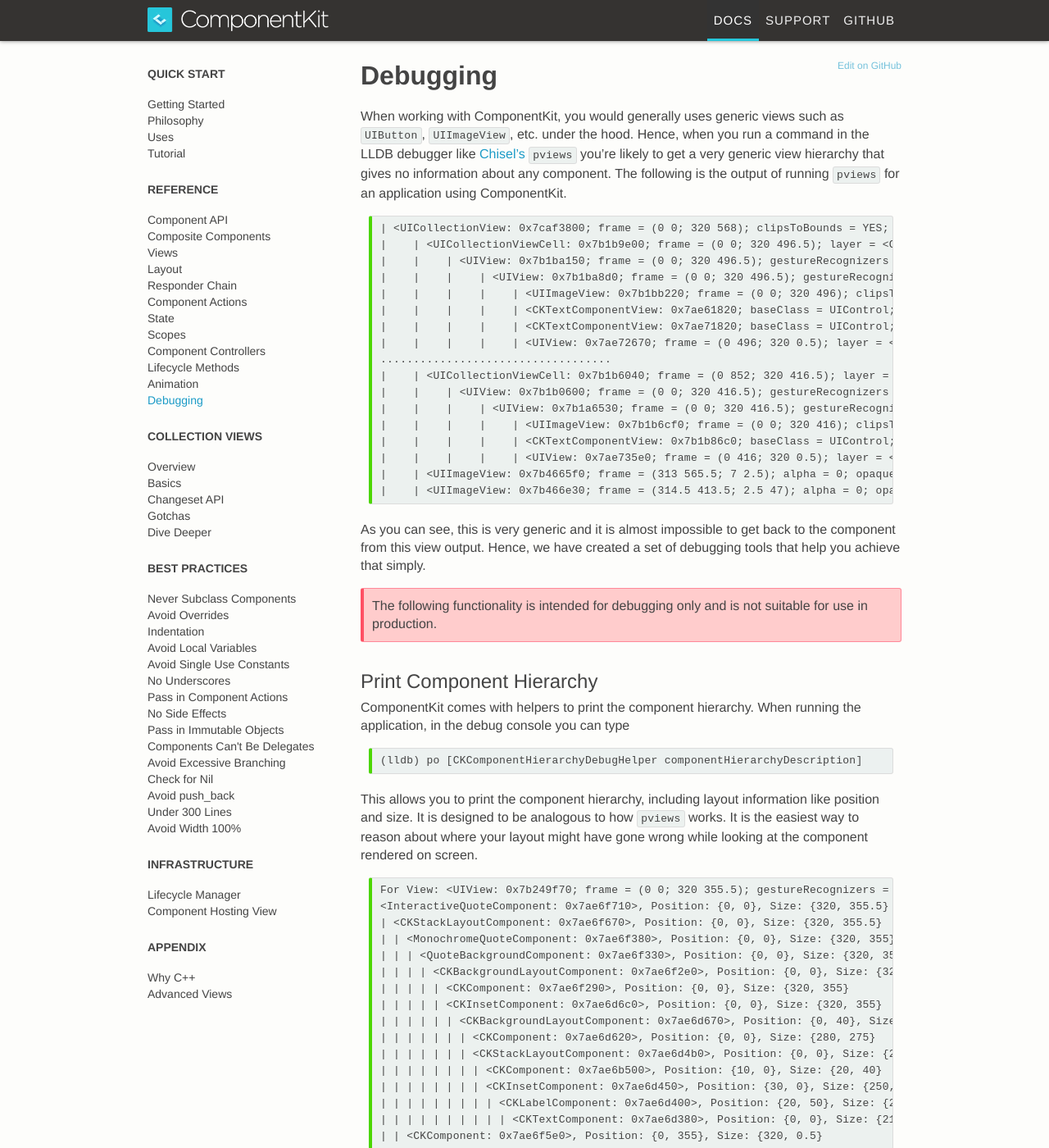
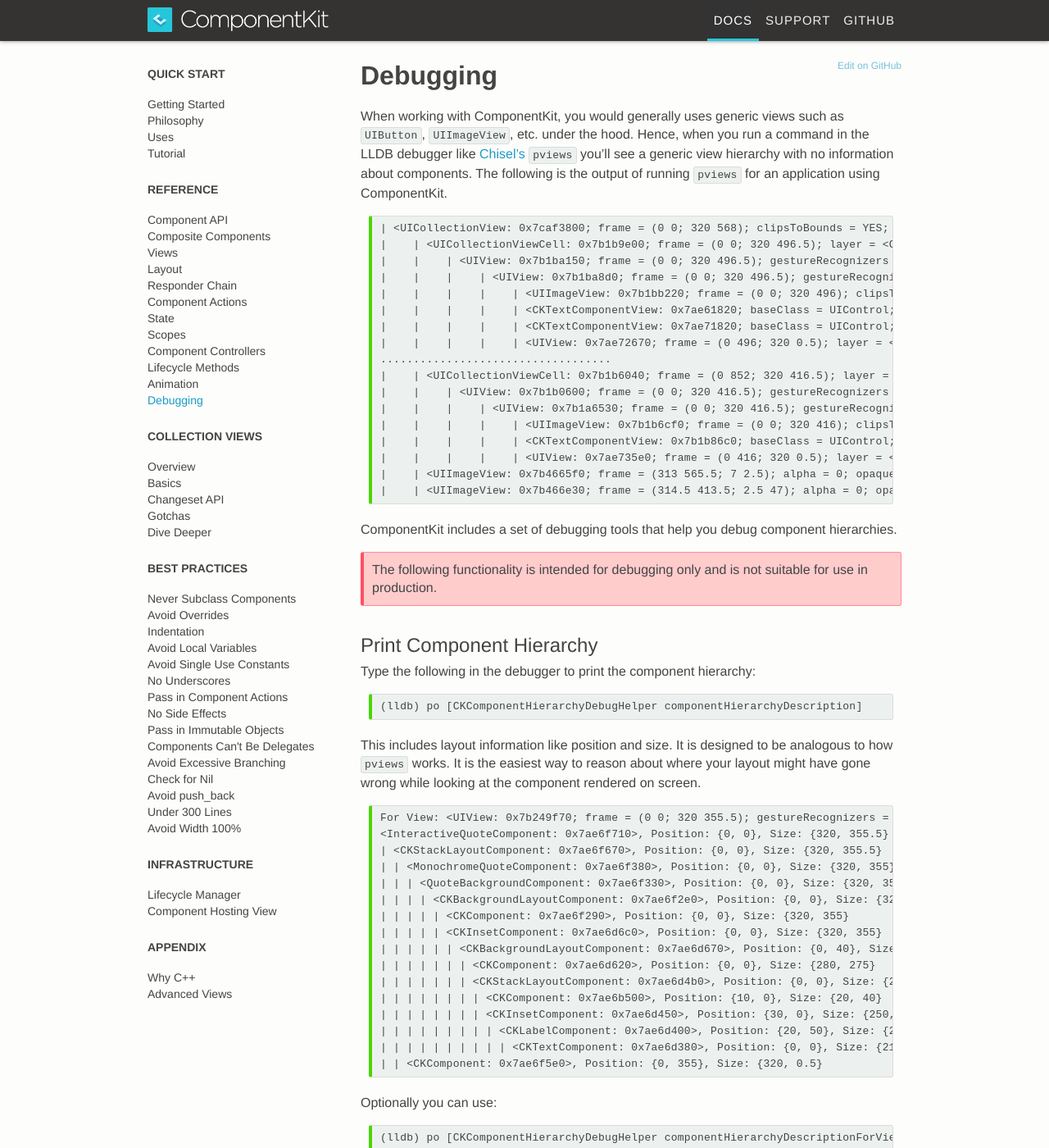
Before and after one commit to dstnbrkr/componentkit, a Jekyll site: the page built from _docs/debugging.md, in a window 1280 px wide and 1400 px high. Shown: the whole window at 82% size. Built offline with Jekyll 4.4.1, drawn with Linux system fonts in a browser that asks for light colours; Markdown is read by kramdown in place of the engine named in the settings; comment, search, counter and statistics services are not loaded; some of the changed text lies outside the part shown.

Commit message:
Tighten up wording in Debugging

````diff
--- a/_docs/debugging.md
+++ b/_docs/debugging.md
@@ -4,7 +4,7 @@
 permalink: /docs/debugging.html
 ---
 
-When working with ComponentKit, you would generally uses generic views such as `UIButton`, `UIImageView`, etc. under the hood. Hence, when you run a command in the LLDB debugger like [Chisel's](http://www.github.com/facebook/chisel) `pviews` you're likely to get a very generic view hierarchy that gives no information about any component. The following is the output of running `pviews` for an application using ComponentKit.
+When working with ComponentKit, you would generally uses generic views such as `UIButton`, `UIImageView`, etc. under the hood. Hence, when you run a command in the LLDB debugger like [Chisel's](http://www.github.com/facebook/chisel) `pviews` you'll see a generic view hierarchy with no information about components. The following is the output of running `pviews` for an application using ComponentKit.
 
 ```
 | <UICollectionView: 0x7caf3800; frame = (0 0; 320 568); clipsToBounds = YES; autoresize = W+H; gestureRecognizers = <NSArray: 0x7b462e50>; layer = <CALayer: 0x7b462a80>; contentOffset: {0, 315}; contentSize: {320, 5951}> collection view layout: <UICollectionViewFlowLayout: 0x7ae60ab0>
@@ -26,7 +26,7 @@
 |    | <UIImageView: 0x7b466e30; frame = (314.5 413.5; 2.5 47); alpha = 0; opaque = NO; autoresize = LM; userInteractionEnabled = NO; layer = <CALayer: 0x7b466eb0>>
 ```
 
-As you can see, this is very generic and it is almost impossible to get back to the component from this view output. Hence, we have created a set of debugging tools that help you achieve that simply.
+ComponentKit includes a set of debugging tools that help you debug component hierarchies.
 
 <div class="note-important">
   The following functionality is intended for debugging only and is not suitable for use in production.
@@ -34,13 +34,13 @@
 
 ## Print Component Hierarchy
 
-ComponentKit comes with helpers to print the component hierarchy. When running the application, in the debug console you can type
+Type the following in the debugger to print the component hierarchy:
 
 ```
 (lldb) po [CKComponentHierarchyDebugHelper componentHierarchyDescription]
 ```
 
-This allows you to print the component hierarchy, including layout information like position and size. It is designed to be analogous to how `pviews` works. It is the easiest way to reason about where your layout might have gone wrong while looking at the component rendered on screen.
+This includes layout information like position and size. It is designed to be analogous to how `pviews` works. It is the easiest way to reason about where your layout might have gone wrong while looking at the component rendered on screen.
 
 ```
 For View: <UIView: 0x7b249f70; frame = (0 0; 320 355.5); gestureRecognizers = <NSArray: 0x7b544aa0>; layer = <CALayer: 0x7b249fe0>>
@@ -77,7 +77,7 @@
 
 ## Visually Debug Components
 
-ComponentKit has helpers to set up debug views, which are phantom views for components which originally don't have any views. To enable debug mode,
+ComponentKit has helpers to set up debug views, which are phantom views for components which usually wouldn't create any view. To enable debug mode:
 
 ```
 (lldb) e (void)[CKComponentDebugController setDebugMode:YES]
````
